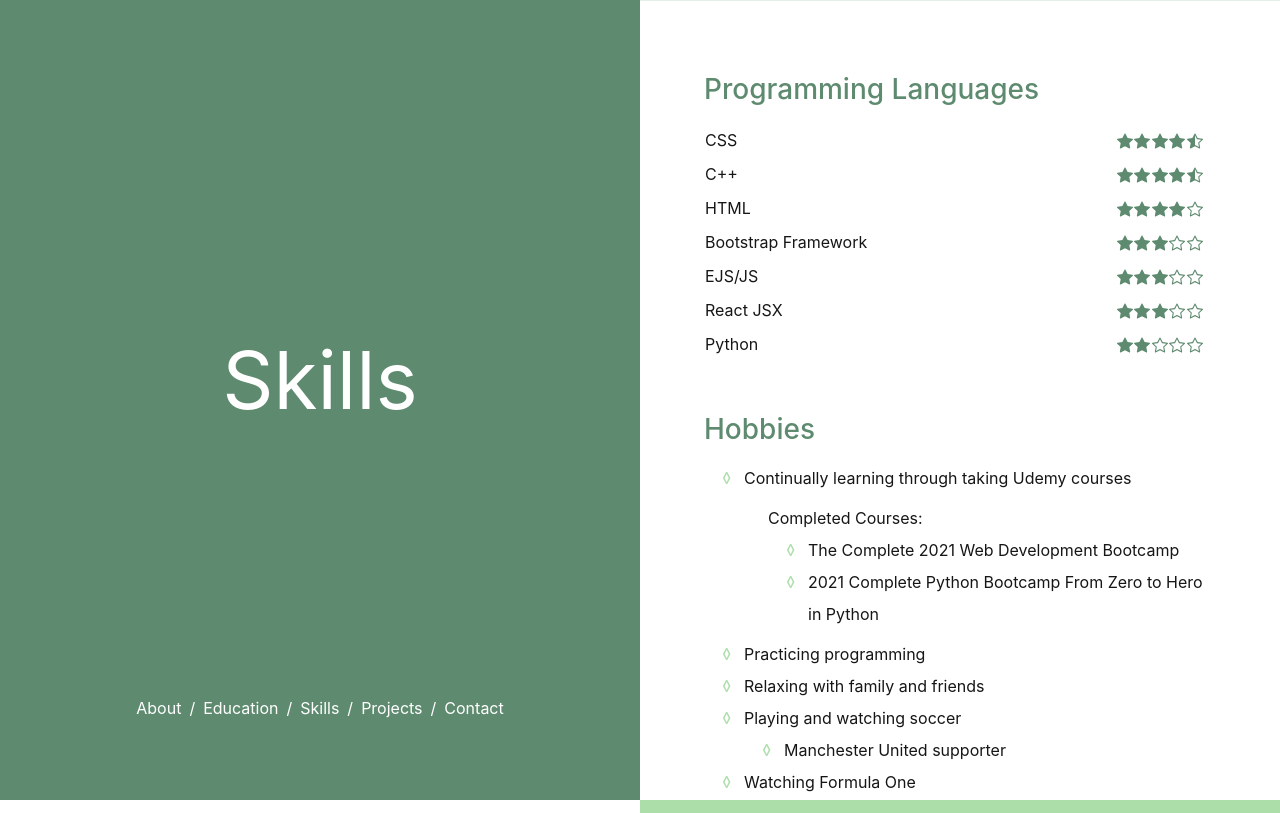
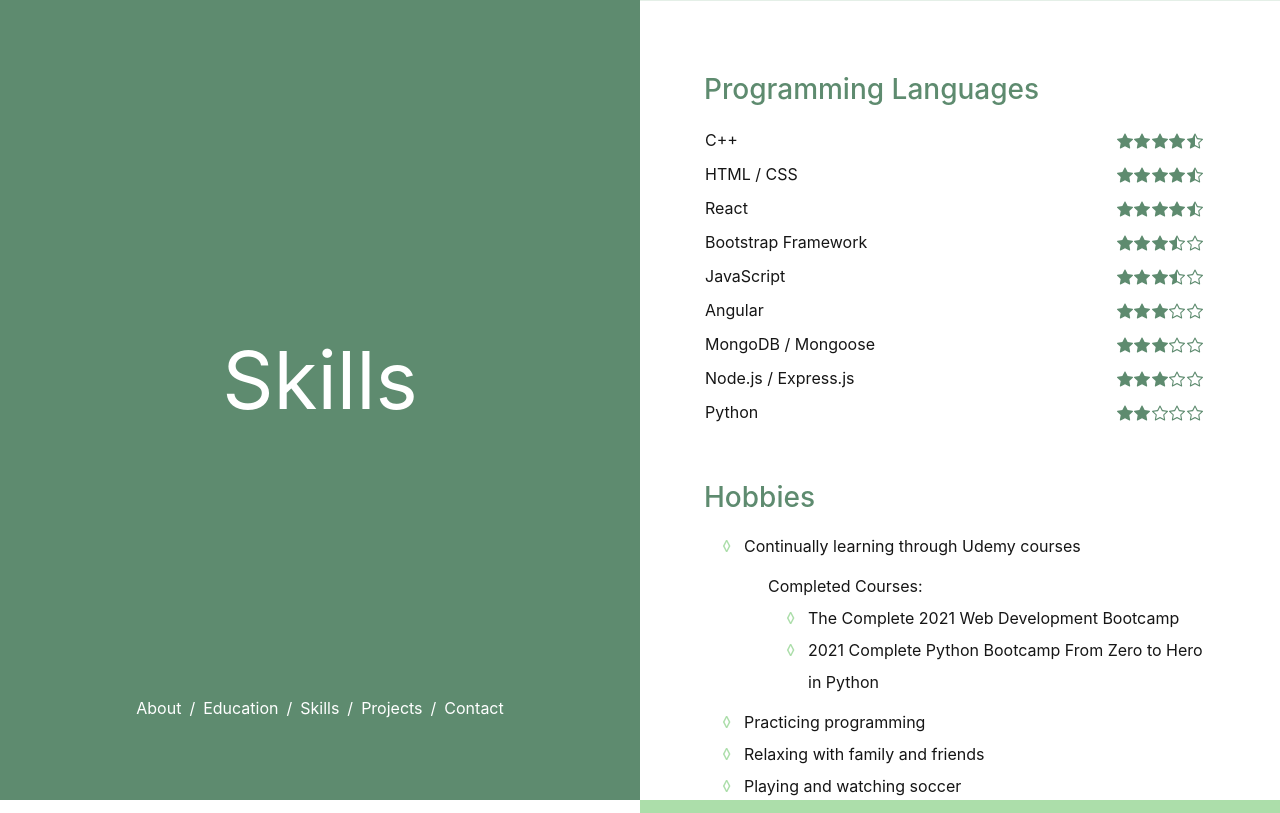
Before and after one commit to VaughanEric/PersonalWebsite, a React (Create React App) app: page / in a window 1280 px wide. Shown: the part 2400-3213 px from the top of the page. Built offline with nearby package versions, Linux system fonts and the light colour scheme; a web font is replaced by a local one.

Commit message:
Winter 2021/22 Updates

```diff
--- a/src/components/Education.jsx
+++ b/src/components/Education.jsx
@@ -103,13 +103,16 @@ function Education() {
                         <div className="extracurriculars">
                             <ul>
                                 <li>Chancellor's Honors College</li>
-                                <li>UTK Collegiate Entrepreneurs Organization</li>
+                                <li>Hack4Impact UTK</li>
+                                <li>UTK Collegiate Entrepreneurs' Organization</li>
+                                <li>UTK Roundnet</li>
                                 <li>Intramural Table Tennis</li>
                             </ul>
                         </div>
                         <h3 className="education-h3-padding">Service</h3>
                         <div className="service">
                             <ul>
+                                <li>Raising a Voice (2021)</li>
                                 <li>Knoxville Area Rescue Mission (2021)</li>
                                 <li>UTK Gardens (2021)</li>
                                 <li>UTK Trash Cleanup (2020)</li>
@@ -117,13 +120,14 @@ function Education() {
                                 <li>UTK Coronavirus Test Kits Assembly (2020)</li>
                             </ul>
                         </div>
-                        <h3 className="education-h3-padding">Notable Courses From Freshman Year</h3>
+                        <h3 className="education-h3-padding">Notable Courses</h3>
                         <div className="notable-courses">
                             <ul>
-                                <li>Computer Science 230 - Computer Organization</li>
-                                <li>Engineering Fundamentals 152 - Physics for Engineers II</li>
-                                <li>English 298 - Chancellor's Honors Writing II</li>
-                                <li>Mathematics 251 - Matrix Algebra I</li>
+                                <li>Computer Organization</li>
+                                <li>Data Structures and Algorithms I</li>
+                                <li>Introduction to Computer Science</li>
+                                <li>Matrix Algebra I</li>
+                                <li>Probability and Random Variables</li>
                             </ul>
                         </div>
                     </div>
--- a/src/components/Skills.jsx
+++ b/src/components/Skills.jsx
@@ -18,16 +18,6 @@ function Skills() {
                     <h3 className="skills-h3-languages">Programming Languages</h3>
                     <table>
                         <tr>
-                            <td className="td-left">CSS</td>
-                            <td className="td-right">
-                                <BsStarFill className="star-icon" />
-                                <BsStarFill className="star-icon" />
-                                <BsStarFill className="star-icon" />
-                                <BsStarFill className="star-icon" />
-                                <BsStarHalf className="star-icon" />
-                            </td>
-                        </tr>
-                        <tr>
                             <td className="td-left">C++</td>
                             <td className="td-right">
                                 <BsStarFill className="star-icon" />
@@ -38,17 +28,47 @@ function Skills() {
                             </td>
                         </tr>
                         <tr>
-                            <td className="td-left">HTML</td>
+                            <td className="td-left">HTML / CSS</td>
                             <td className="td-right">
                                 <BsStarFill className="star-icon" />
                                 <BsStarFill className="star-icon" />
                                 <BsStarFill className="star-icon" />
                                 <BsStarFill className="star-icon" />
+                                <BsStarHalf className="star-icon" />
+                            </td>
+                        </tr>
+                        <tr>
+                            <td className="td-left">React</td>
+                            <td className="td-right">
+                                <BsStarFill className="star-icon" />
+                                <BsStarFill className="star-icon" />
+                                <BsStarFill className="star-icon" />
+                                <BsStarFill className="star-icon" />
+                                <BsStarHalf className="star-icon" />
+                            </td>
+                        </tr>
+                        <tr>
+                            <td className="td-left">Bootstrap Framework</td>
+                            <td className="td-right">
+                                <BsStarFill className="star-icon" />
+                                <BsStarFill className="star-icon" />
+                                <BsStarFill className="star-icon" />
+                                <BsStarHalf className="star-icon" />
                                 <BsStar className="star-icon" />
                             </td>
                         </tr>
                         <tr>
-                            <td className="td-left">Bootstrap Framework</td>
+                            <td className="td-left">JavaScript</td>
+                            <td className="td-right">
+                                <BsStarFill className="star-icon" />
+                                <BsStarFill className="star-icon" />
+                                <BsStarFill className="star-icon" />
+                                <BsStarHalf className="star-icon" />
+                                <BsStar className="star-icon" />
+                            </td>
+                        </tr>
+                        <tr>
+                            <td className="td-left">Angular</td>
                             <td className="td-right">
                                 <BsStarFill className="star-icon" />
                                 <BsStarFill className="star-icon" />
@@ -58,7 +78,7 @@ function Skills() {
                             </td>
                         </tr>
                         <tr>
-                            <td className="td-left">EJS/JS</td>
+                            <td className="td-left">MongoDB / Mongoose</td>
                             <td className="td-right">
                                 <BsStarFill className="star-icon" />
                                 <BsStarFill className="star-icon" />
@@ -68,7 +88,7 @@ function Skills() {
                             </td>
                         </tr>
                         <tr>
-                            <td className="td-left">React JSX</td>
+                            <td className="td-left">Node.js / Express.js</td>
                             <td className="td-right">
                                 <BsStarFill className="star-icon" />
                                 <BsStarFill className="star-icon" />
@@ -92,7 +112,7 @@ function Skills() {
                 <div className="hobbies">
                     <h3 className="skills-h3-hobbies">Hobbies</h3>
                     <ul>
-                        <li>Continually learning through taking Udemy courses</li>
+                        <li>Continually learning through Udemy courses</li>
                         <div className="udemy-courses">
                             <p>Completed Courses:</p>
                             <ul>
```
